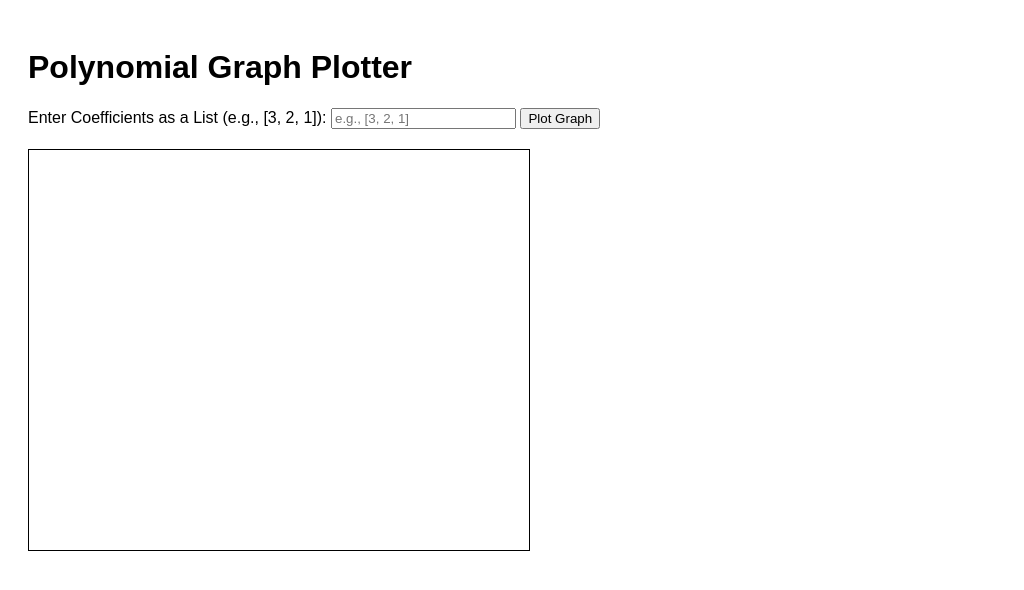
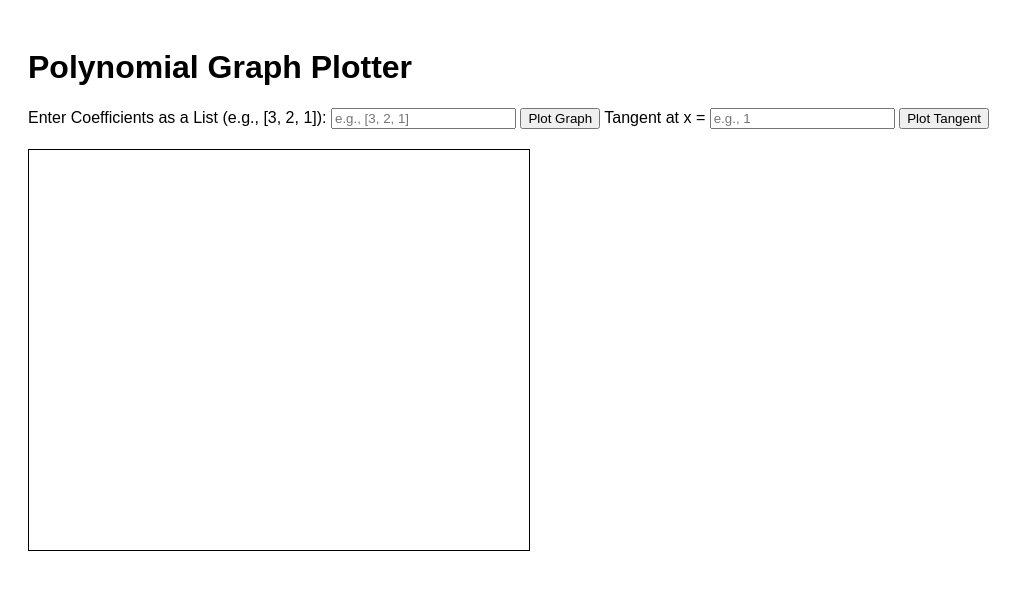
Before and after one commit to pannawatg/Stem-wtf, a plain HTML site: page index.html in a window 1280 px wide. Shown: the whole page, without its empty margins (0-1024 px from the left). Drawn offline with Linux system fonts and the light colour scheme.

Commit message:
Update index.html

```diff
--- a/index.html
+++ b/index.html
@@ -27,6 +27,9 @@
         <label for="coefficients">Enter Coefficients as a List (e.g., [3, 2, 1]): </label>
         <input type="text" id="coefficients" placeholder="e.g., [3, 2, 1]">
         <button id="plot">Plot Graph</button>
+        <label for="tangent-x">Tangent at x = </label>
+        <input type="number" id="tangent-x" placeholder="e.g., 1" step="0.1">
+        <button id="plot-tangent">Plot Tangent</button>
     </div>
 
     <canvas id="graph" width="500" height="400"></canvas>
```
